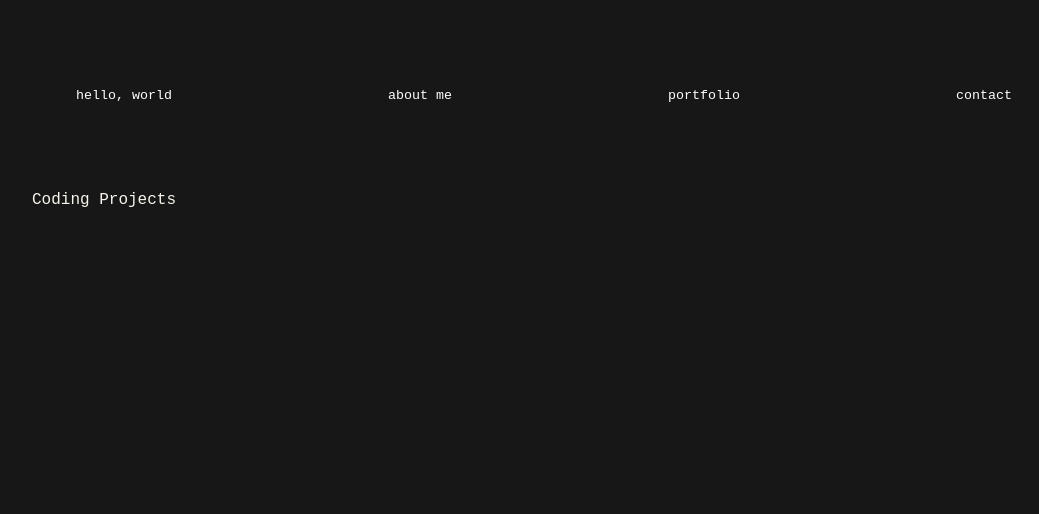
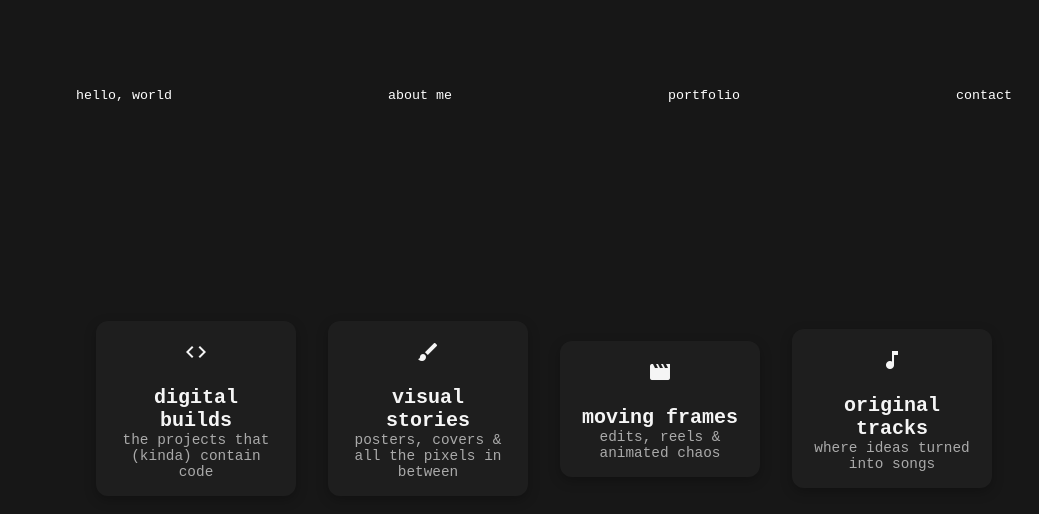
Before and after one commit to MariaIstrate06/portfolio, an Angular app in the folder istrateu/: page /projects in a window 1280 px wide. Shown: the top 514 px of the page, without its empty margins (96-1135 px from the left). Built offline with nearby package versions, Linux system fonts and the light colour scheme.

Commit message:
added portfolio categories

```diff
--- a/istrateu/angular.json
+++ b/istrateu/angular.json
@@ -27,7 +27,9 @@
               }
             ],
             "styles": [
-              "src/styles.css"
+              "src/styles.css",
+              "node_modules/@fortawesome/fontawesome-free/css/all.min.css"
+
             ],
             "scripts": [],
             "server": "src/main.server.ts",
--- a/istrateu/package.json
+++ b/istrateu/package.json
@@ -15,11 +15,16 @@
     "@angular/compiler": "^20.2.1",
     "@angular/core": "^20.2.1",
     "@angular/forms": "^20.2.1",
+    "@angular/material": "^20.2.0",
     "@angular/platform-browser": "^20.2.1",
     "@angular/platform-browser-dynamic": "^20.2.1",
     "@angular/platform-server": "^20.2.1",
     "@angular/router": "^20.2.1",
     "@angular/ssr": "^20.2.0",
+    "@fortawesome/angular-fontawesome": "^3.0.0",
+    "@fortawesome/fontawesome-free": "^7.0.0",
+    "@fortawesome/fontawesome-svg-core": "^7.0.0",
+    "@fortawesome/free-solid-svg-icons": "^7.0.0",
     "express": "^4.18.2",
     "rxjs": "~7.8.0",
     "tslib": "^2.3.0",
--- /dev/null
+++ b/istrateu/src/app/components/category-card/category-card.component.css
@@ -0,0 +1,60 @@
+.card {
+  min-width: 200px; /* optional, for responsiveness */
+  padding: 1rem;
+  border-radius: 12px;
+  background-color: #1e1e1e;
+  color: #f5f5f5;
+  display: flex;
+  flex-direction: column;
+  align-items: center;
+  text-align: center;
+  box-shadow: 0 4px 12px rgba(0,0,0,0.25);
+  transition: transform 0.2s ease, box-shadow 0.2s ease;
+  cursor: pointer;
+  justify-content: center;
+}
+
+.card:hover {
+  transform: translateY(-4px);
+  box-shadow: 0 6px 16px rgba(0,0,0,0.35);
+  color: var(--light-green)
+}
+
+/* 🔥 added rotation handling */
+.icon {
+  font-size: 2rem;
+  margin-bottom: 0.75rem;
+  transition: transform 0.6s ease; /* smooth spin */
+}
+
+.icon img,
+.icon i,
+.icon mat-icon {
+  transition: transform 0.6s ease;
+}
+
+.card:hover .icon,
+.card:hover .icon img,
+.card:hover .icon i,
+.card:hover .icon mat-icon {
+  transform: rotate(360deg);
+}
+
+.icon img {
+  width: 40px;
+  height: 40px;
+  object-fit: contain;
+}
+
+.title {
+  font-size: 1.25rem;
+  font-weight: 600;
+  /* margin: 0.25rem 0; */
+}
+
+.subtitle {
+  font-size: 0.9rem;
+  font-weight: 400;
+  color: #aaa;
+  margin: 0;
+}
--- /dev/null
+++ b/istrateu/src/app/components/category-card/category-card.component.html
@@ -0,0 +1,16 @@
+<div class="card">
+  <div class="icon">
+    @if (icon.startsWith('http')) {
+      <img [src]="icon" alt="icon" />
+    } @else if (icon.startsWith('fa')) {
+      <i [class]="icon"></i>
+    } @else {
+      <mat-icon>{{ icon }}</mat-icon>
+    }
+  </div>
+
+  <div class="content">
+    <h3 class="title">{{ title }}</h3>
+    <p class="subtitle">{{ subtitle }}</p>
+  </div>
+</div>
--- a/istrateu/src/app/pages/projects/projects.component.css
+++ b/istrateu/src/app/pages/projects/projects.component.css
@@ -1,11 +1,24 @@
 :host {
-  display: block;
+  display: flex;
   height: 100%;
   width: 100%;
   padding: 4em;
   overflow-x: hidden;
+  justify-content: center;
 }
 .projects-container{
     display: flex;
-    flex-direction: column;
+    width: 80%;
+    height: 100%;
+    flex-direction: row;
+    justify-content: center;
+    justify-content: center;
 }
+.card-container{
+    margin: 0em 1em;
+    display: flex;
+    height: 80%;
+    width: 100%;
+    justify-content: center;
+    align-items: center;
+}
--- a/istrateu/src/app/pages/projects/projects.component.html
+++ b/istrateu/src/app/pages/projects/projects.component.html
@@ -1,8 +1,6 @@
 <div class="projects-container">
-    <div class="category-card">
-        <div class="category-icon">
-            <i class="fa fa-code"></i>
-        </div>
-        <div class="category-title">Coding Projects</div>
-    </div>
+    <app-category-card title="digital builds" subtitle="the projects that (kinda) contain code" icon="code" class="card-container"></app-category-card>
+    <app-category-card title="visual stories" subtitle="posters, covers & all the pixels in between" icon="brush"class="card-container"></app-category-card>
+    <app-category-card title="moving frames" subtitle="edits, reels & animated chaos" icon="movie"class="card-container"></app-category-card>
+    <app-category-card title="original tracks" subtitle="where ideas turned into songs" icon="music_note"class="card-container"></app-category-card>
 </div>
--- a/istrateu/src/app/pages/projects/projects.component.ts
+++ b/istrateu/src/app/pages/projects/projects.component.ts
@@ -1,8 +1,9 @@
 import { Component } from '@angular/core';
+import { CategoryCardComponent } from "../../components/category-card/category-card.component";
 
 @Component({
   selector: 'app-projects',
-  imports: [],
+  imports: [CategoryCardComponent],
   templateUrl: './projects.component.html',
   styleUrl: './projects.component.css'
 })
--- a/istrateu/src/index.html
+++ b/istrateu/src/index.html
@@ -8,6 +8,8 @@
   <link rel="icon" type="image/x-icon" href="favicon.ico">
   <link href="https://fonts.googleapis.com/css2?family=Roboto:wght@300;400;500&display=swap" rel="stylesheet">
   <link href="https://fonts.googleapis.com/icon?family=Material+Icons" rel="stylesheet">
+
+
 </head>
 <body>
   <app-root></app-root>
```
Also changed, not shown: istrateu/src/app/components/category-card/category-card.component.ts (added, +15 -0 lines), 2 other files (tests, documents, lock files or other folders).
